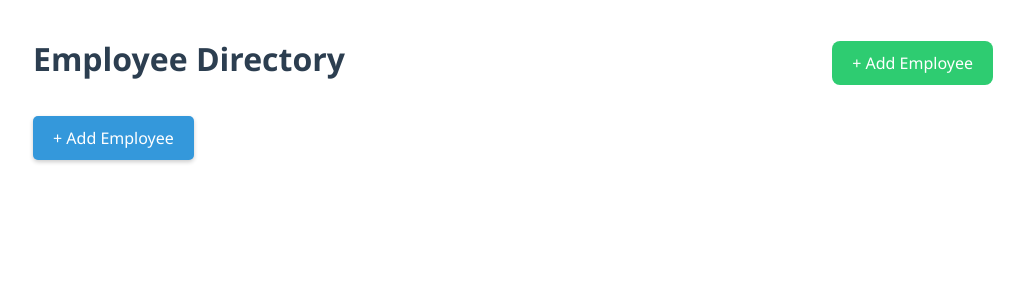
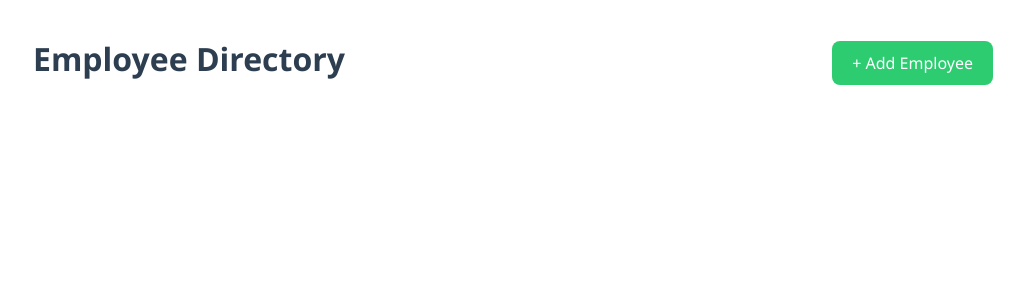
Before and after one commit to shubham637/Employee_CRUD_Intern, a Django app: page / in a window 1280 px wide. Shown: the top 300 px of the page, without its empty margins (127-1151 px from the left). Run offline with Django 4.2, Linux system fonts and the light colour scheme; data that the repository does not hold is empty; parts of the project's set-up code (start-up, migrations or seed data) failed here and were passed over.

Commit message:
change ui

```diff
--- a/Templates/employee_list.html
+++ b/Templates/employee_list.html
@@ -10,10 +10,7 @@
             + Add Employee
         </a>
     </div>
-    <a href="{% url 'employee_create' %}"
-       style="display: inline-block; margin-bottom: 20px; padding: 10px 20px; background-color: #3498db; color: white; text-decoration: none; border-radius: 5px; box-shadow: 0 2px 4px rgba(0, 0, 0, 0.2);">
-       + Add Employee
-    </a>
+
     <ul style="list-style-type: none; padding: 0;">
         {% for employee in employees %}
             <li style="display: flex; align-items: center; justify-content: space-between; padding: 10px 0; border-bottom: 1px solid #ecf0f1;">
```
Also changed, not shown: apps/intern/migrations/0005_rename_position_employee_post.py.
